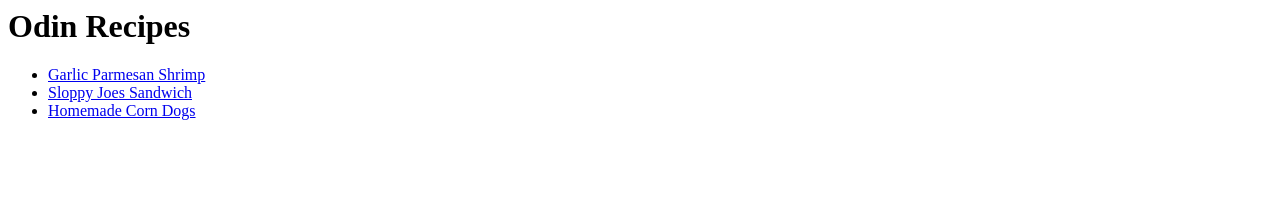
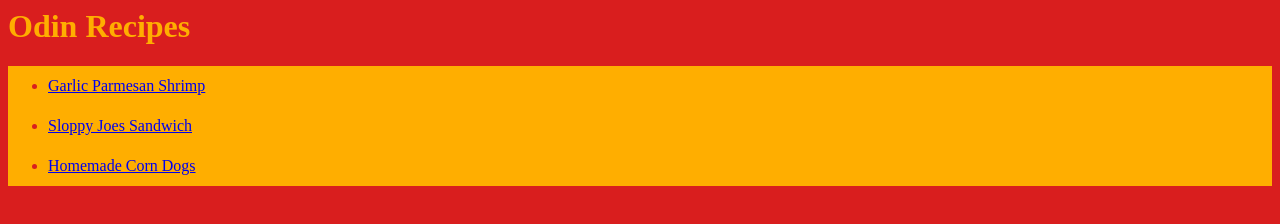
Before and after one commit to Kento225/odin-recipes, a plain HTML site: page index.html in a window 1280 px wide. Drawn offline with Linux system fonts and the light colour scheme.

Commit message:
Add style to index.html

```diff
--- a/index.html
+++ b/index.html
@@ -3,15 +3,17 @@
         <head>
             <meta charset="utf-8">
             <title>Recipes</title>
+            <link rel="stylesheet" href="styles.css">
         </head>
         <body>
             <h1>Odin Recipes</h1>
+            <div class="rec-list">
             <ul>
                 <li><a href="recipes/garlic-parmesan-shrimp.html">Garlic Parmesan Shrimp</a></li>
                 <li><a href="recipes/sloppy-joes.html">Sloppy Joes Sandwich</a></li>
                 <li><a href="recipes/homemade-corn-dogs.html">Homemade Corn Dogs</a></li>
 
             </ul>
-
+            </div>
         </body>
     </html>
--- /dev/null
+++ b/styles.css
@@ -0,0 +1,11 @@
+body {
+    background-color: #d91e1e;
+}
+.rec-list {
+    background-color:  #ffae00;
+    line-height: 2.5;
+    color: #d91e1e;
+}
+h1 {
+    color: #ffae00;
+}
```
